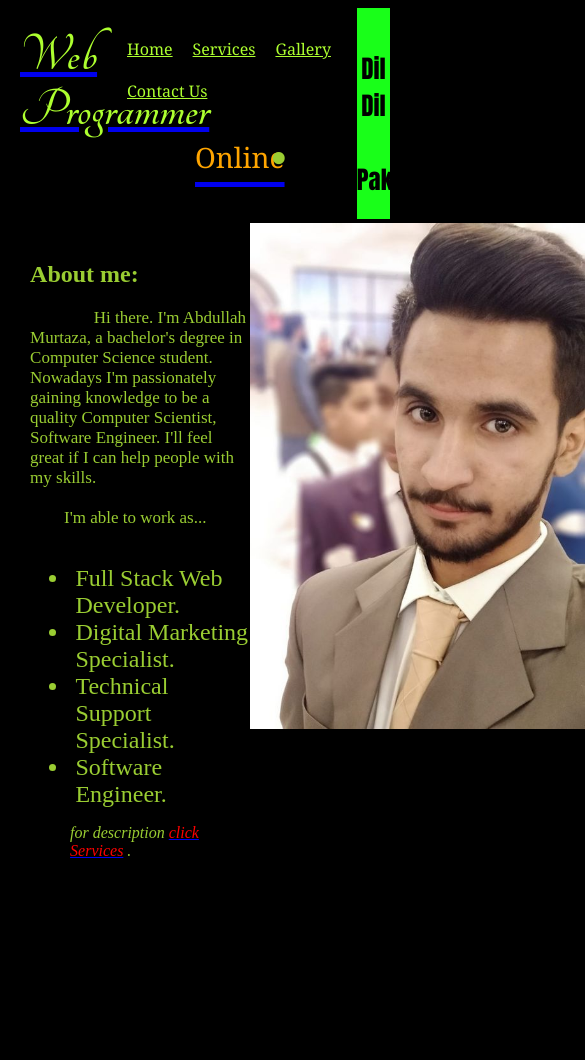
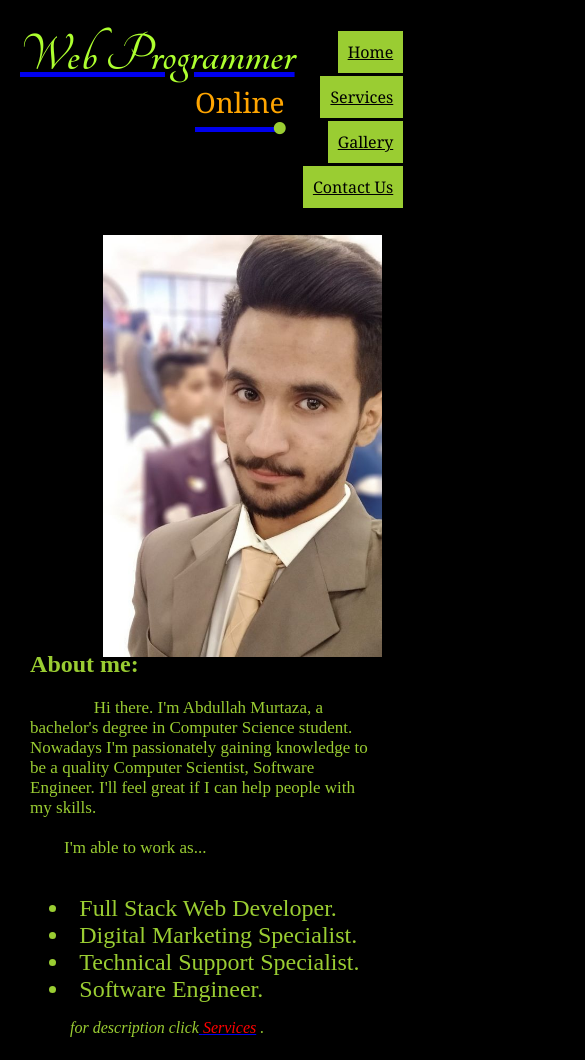
Before and after one commit to AbdullahMurtaza/AbdullahMurtaza.github.io, a plain HTML site: page index.html in a window 390 px wide. Shown: the top 1060 px of the page, 585 px wide, since content can reach past the window. Drawn offline with Linux system fonts and the light colour scheme.

Commit message:
updated.

```diff
--- a/Main Website/header.css
+++ b/Main Website/header.css
@@ -55,8 +55,8 @@ nav {
     color: yellowgreen;
     font-size: 50px;
     position: relative;
-    top: -130px;
-    left: 270px;
+    top: -105px;
+    left: 271px;
 }
 
 
@@ -69,7 +69,7 @@ nav {
 #navListItemsWrapper {
     list-style: none;
     display: inline-block;
-    width: 60%;
+    width: 70%;
     height: 25vh;
     margin: auto;
     margin-top: 20px;
@@ -88,28 +88,33 @@ nav {
     margin: 0px;
 }
 
-#extWrapper {
-    background-color: rgb(25, 255, 25);
-    display: inline-block;
-    margin: 0px;
-    text-align: center;
-    vertical-align: bottom;
-    width: 8.5%;
-    height: 25vh;
-    font-family: impact;
-    font-size: 30px;
-    position: absolute;
-    right: 0px;
-}
-
-@media only screen and(max-width: 700px) {
+@media only screen and (max-width: 800px) {
     #logoWrapper {
         width: 100%;
+        display: inline-block;
+        height: 25vh;
+        position: absolute;
+        left: 0px;
     }
     #logoWrapper>h1 {
         text-align: center;
     }
     #navListItemsWrapper {
-        display: block;
+        width: 150px;
+        top: 1vh;
+        right: -45%;
+    }
+    #navListItemsWrapper>li {
+        text-align: right;
+        padding: 10px;
+        margin: 3px;
+    }
+    #navListItemsWrapper>li>a {
+        float: none;
+        color: black;
+        background-color: yellowgreen;
+    }
+    {
+        border: dashed 1px red;
     }
 }
--- a/Main Website/index.css
+++ b/Main Website/index.css
@@ -24,7 +24,7 @@
 
                     .mainContent {
                         display: inline-block;
-                    height: 40vh;
+                        /*height: 40vh;*/
                     }
 
                     #mainContentLeft {
@@ -60,3 +60,25 @@
                         height: 60vh;
                         z-index: 1;
                     }
+
+                    @media only screen and (max-width: 800px) {
+                        #mainWrapper {
+                            height: 30vh;
+                            /*border: dashed 1px rgb(0, 255, 13);*/
+                        }
+                        #mainContentLeft {
+                            position: relative;
+                            top: 33%;
+                            width: 95%;
+                        }
+                        #mainContentRight {
+                            top: 1%;
+                            left: 25%;
+                        }
+                        #profilePic {
+                            height: 50vh;
+                        }
+                        {
+                            border: dashed 1px red;
+                        }
+                    }
--- a/index.html
+++ b/index.html
@@ -33,12 +33,7 @@
             <li><a href="http://webprogrammer.online/Main%20Website/Gallary.html">Gallery</a></li>
             <li><a href="http://webprogrammer.online/Main%20Website/contactUs.html">Contact Us</a></li>
         </div>
-        <div id="extWrapper">
-            <h5>
-                Dil <br> Dil <br><br> Pakistan
-            </h5>
 
-        </div>
     </nav>
 </header>
 
@@ -62,7 +57,7 @@
                 <li>Technical Support Specialist.</li>
                 <li>Software Engineer.</li>
 
-                <p> <i> for description <a href="http://webprogrammer.online/Main%20Website/services.html"><span id="clickServices"> click Services</span></a> .</i></p>
+                <p> <i> for description click<a href="http://webprogrammer.online/Main%20Website/services.html"> <span id="clickServices"> Services</span></a> .</i></p>
             </ul>
 
             <h2>
```
Also changed, not shown: Main Website/services.html (+0 -5 lines). Lines whose indentation alone changed are shown as unchanged.
